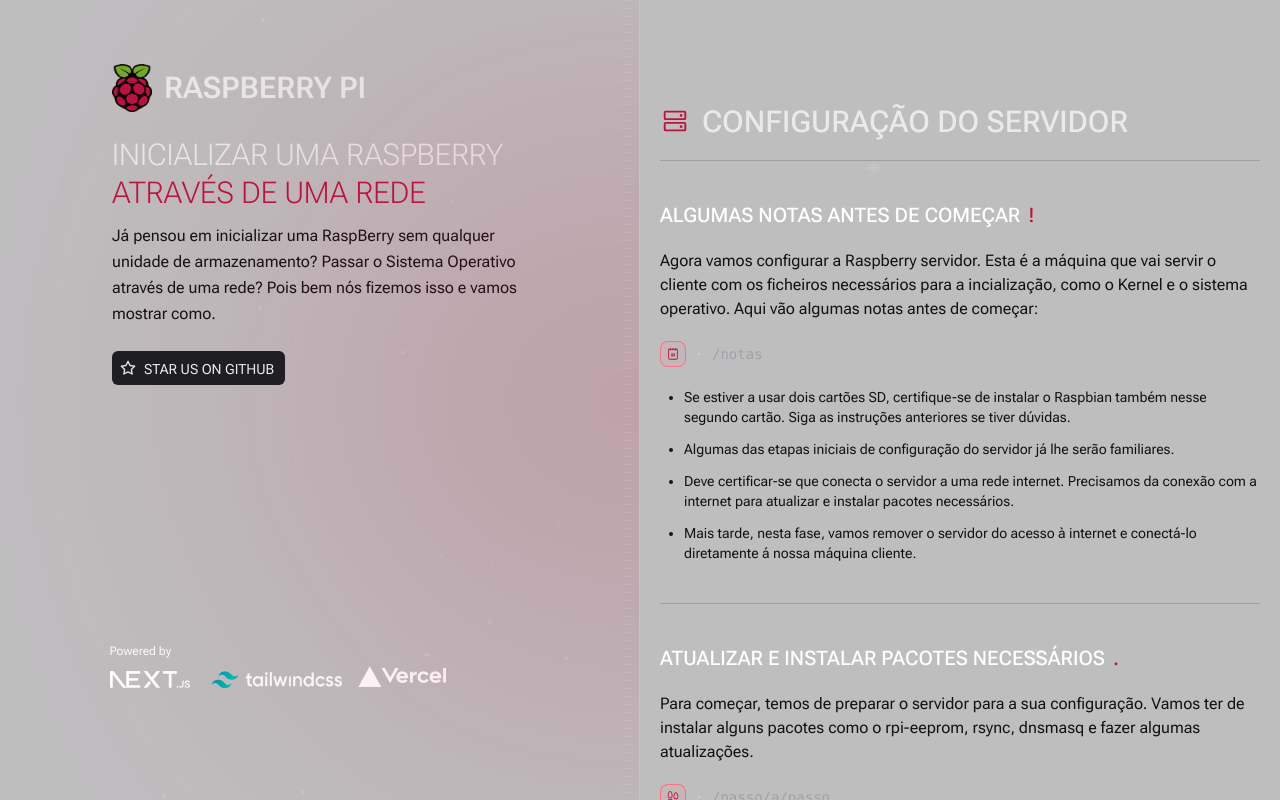
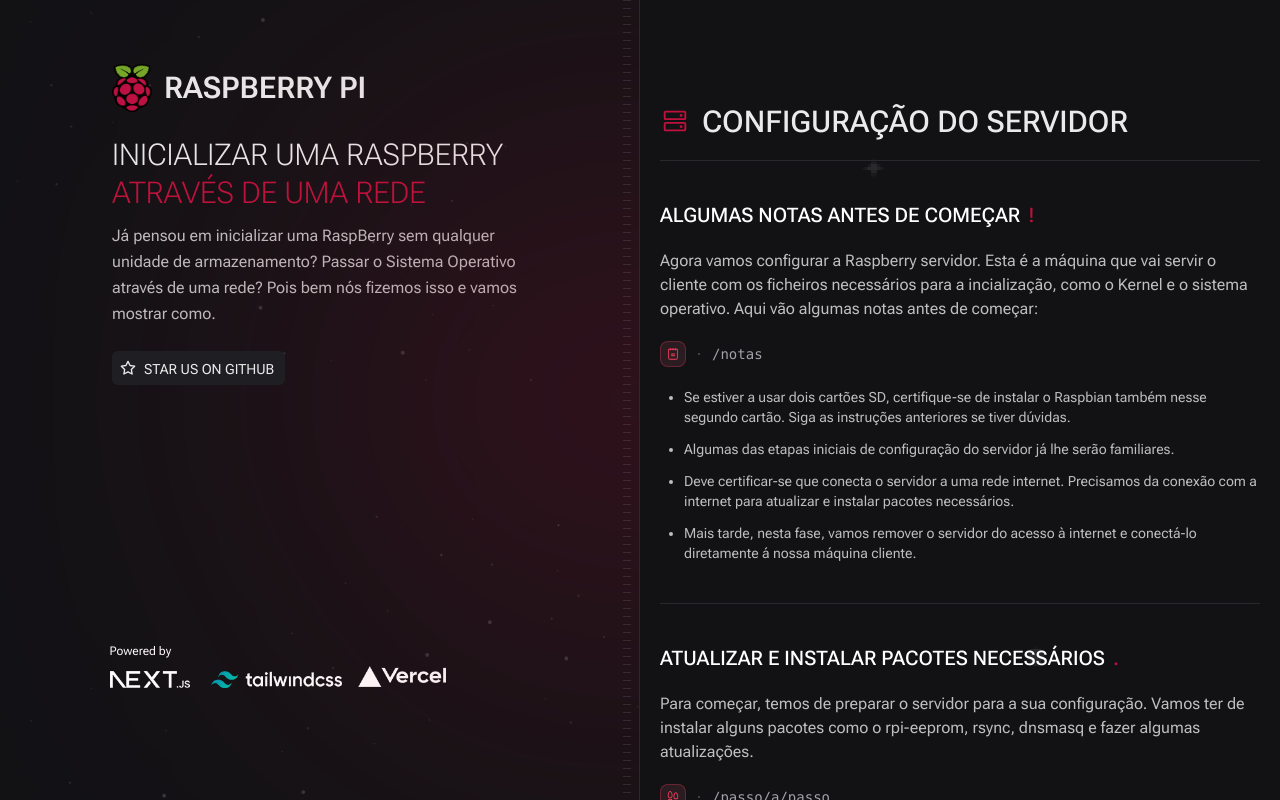
Before and after one commit to devgoncalo/pxe-boot-docs, a Next.js app: page /phase2 in a window 1280 px wide. Built offline with nearby package versions, Linux system fonts and the light colour scheme.

Commit message:
Fix LightMode Themed Manually

```diff
--- a/src/app/layout.tsx
+++ b/src/app/layout.tsx
@@ -15,7 +15,7 @@ export const metadata = {
 
 export default function RootLayout({ children }: { children: ReactNode }) {
   return (
-    <html lang="en">
+    <html lang="en" className="dark">
       <body
         className={`${roboto.variable} flex bg-gray-100 dark:bg-gray-900 font-sans text-gray-900 dark:text-gray-100`}
       >
--- a/src/app/phase2/page.tsx
+++ b/src/app/phase2/page.tsx
@@ -112,7 +112,7 @@ export default function Phase2() {
           <Questions>
             Network File System é um protocolo de sistema de arquivos, este
             permite que um utilizador em um computador cliente aceda a arquivos
-            através de uma rede de computadores da mesma maneiro que um
+            através de uma rede de computadores da mesma maneira que um
             armazenamento local é acedido.
           </Questions>
           <Code>sudo apt-get install rsync dnsmasq nfs-kernel-server</Code>
--- a/src/components/Hero.tsx
+++ b/src/components/Hero.tsx
@@ -29,7 +29,7 @@ export function Hero() {
       </div>
 
       <Link
-        className="group relative w-[10.8rem] cursor-pointer items-center space-x-2 rounded-md bg-gray-700 px-2 py-1.5 text-center text-sm text-gray-50  shadow-none outline-none outline-0 transition duration-200 ease-out focus-visible:outline-4 focus-visible:outline-offset-1 lg:flex"
+        className="group relative w-[10.8rem] cursor-pointer items-center space-x-2 rounded-md bg-gray-200 dark:bg-gray-700 px-2 py-1.5 text-center text-sm text-gray-50 shadow-none outline-none outline-0 transition duration-200 ease-out focus-visible:outline-4 focus-visible:outline-offset-1 lg:flex"
         href="https://github.com/devgoncalo/pxe-boot-docs"
       >
         <div className="flex h-4 w-4 items-center justify-center">
--- a/tailwind.config.js
+++ b/tailwind.config.js
@@ -1,6 +1,6 @@
 /** @type {import('tailwindcss').Config} */
 module.exports = {
-  lightMode: 'class',
+  darkMode: 'class',
   content: [
     './src/pages/**/*.{js,ts,jsx,tsx,mdx}',
     './src/components/**/*.{js,ts,jsx,tsx,mdx}',
```
